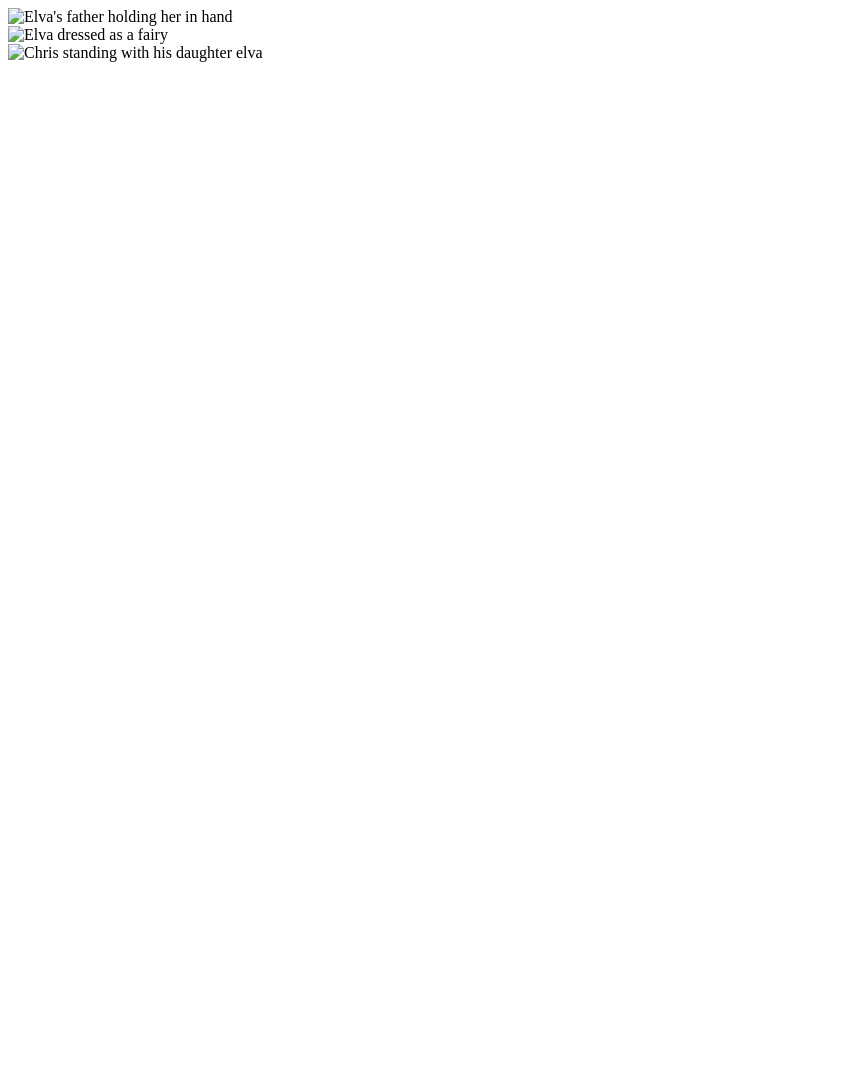
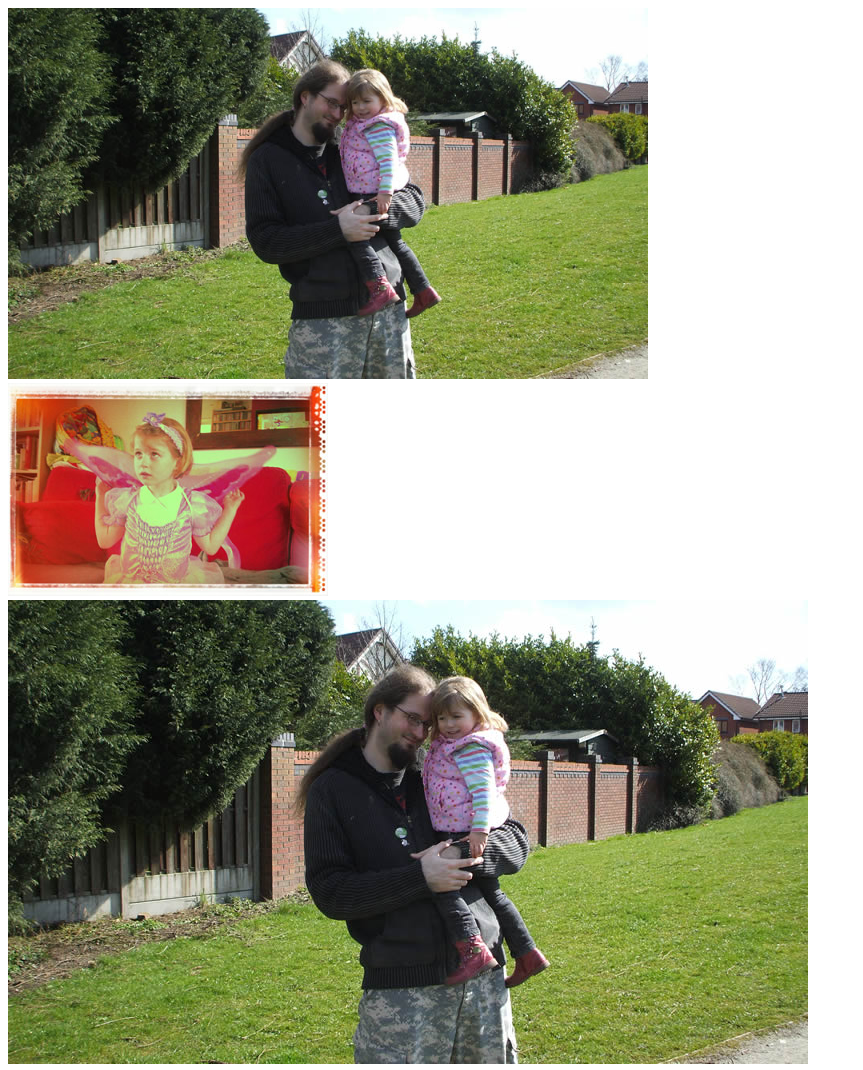
Before and after one commit to harshadbhandari/responsive, a plain HTML site: page index.html in a window 1280 px wide. Shown: the whole page, without its empty margins (0-863 px from the left). Before the commit the page ends 800 px from the top, so only its background shows below. Drawn offline with Linux system fonts and the light colour scheme; the site is published under a folder, as on GitHub Pages, so addresses that start at the root find nothing.

Commit message:
change image file name

```diff
--- a/index.html
+++ b/index.html
@@ -11,44 +11,44 @@
     <!--* Resolution switching: different size -->
     <!--     <img
     srcset="
-    /assets/images/firefox-logo.png 286w,
-        /assets/images/dinosaur.jpg     400w
+    assets/images/firefox-logo.png 286w,
+        assets/images/dinosaur.jpg     400w
       "
       sizes="(max-width: 500px) 286px, 400px"
-      src="/assets/images/firefox-developer-logo.png"
+      src="assets/images/firefox-developer-logo.png"
       alt="Dinosaur"
     /> -->
 
     <!-- <img
       srcset="
-        /assets/images/firefox-logo.png 286w,
-        /assets/images/dinosaur.jpg     400w
+        assets/images/firefox-logo.png 286w,
+        assets/images/dinosaur.jpg     400w
       "
       sizes="(max-width: 500px) 50vw, 400px"
-      src="/assets/images/firefox-developer-logo.png"
+      src="assets/images/firefox-developer-logo.png"
       alt="Dinosaur"
       /> -->
 
     <img srcset="
-        /assets/images/elva-480w-close-portrait.jpg 480w,
-        /assets/images/elva-800w.jpg                800w
-      " sizes="(max-width: 980px) 50vw, 50vw" src="/assets/images/elva-480w-close-portrait.jpg"
+        assets/images/elva-480w-close-portrait.jpg 480w,
+        assets/images/elva-800w.jpg                800w
+      " sizes="(max-width: 980px) 50vw, 50vw" src="assets/images/elva-480w-close-portrait.jpg"
         alt="Elva's father holding her in hand" />
 
     <!--* Resolution switching: same size, diffrent resolution-->
     <br />
     <img style="width: 320px" srcset="
-        /assets/images/elva-fairy-320w.jpg,
-        /assets/images/elva-fairy-480w.jpg 1.5x,
-        /assets/images/elva-fairy-800w.jpg 2x
-      " src="/assets/images/elva-fairy-480w.jpg" alt="Elva dressed as a fairy" />
+        assets/images/elva-fairy-320w.jpg,
+        assets/images/elva-fairy-480w.jpg 1.5x,
+        assets/images/elva-fairy-800w.jpg 2x
+      " src="assets/images/elva-fairy-480w.jpg" alt="Elva dressed as a fairy" />
 
     <!-- Different images of different sizes -->
     <br />
     <picture>
-        <source srcset="/assets/images/elva-480w-close-portrait.jpg" media="(max-width: 799px)" />
-        <source srcset="/assets/images/elva-800w.jpg" media="(min-width: 800px)" />
-        <img src="/assets/images/elva-800w.jpg" alt="Chris standing with his daughter elva" />
+        <source srcset="assets/images/elva-480w-close-portrait.jpg" media="(max-width: 799px)" />
+        <source srcset="assets/images/elva-800w.jpg" media="(min-width: 800px)" />
+        <img src="assets/images/elva-800w.jpg" alt="Chris standing with his daughter elva" />
     </picture>
 </body>
 
```
